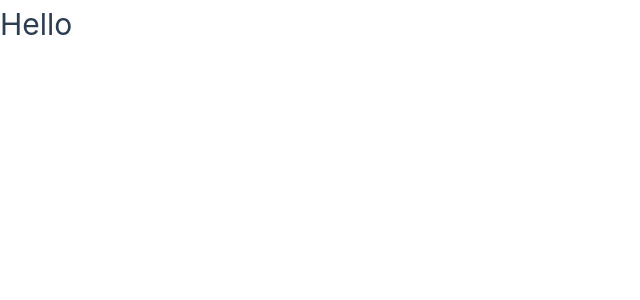
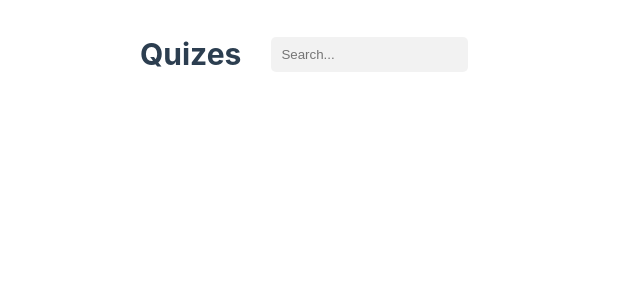
Before and after one commit to horaciosdev/vue-quiz-app, a Vue app: page / in a window 1280 px wide. Shown: the top 300 px of the page, without its empty margins (0-640 px from the left). Built offline with nearby package versions, Linux system fonts and the light colour scheme.

Commit message:
feat: added header as well as its initial styles

```diff
--- a/src/App.vue
+++ b/src/App.vue
@@ -1,3 +1,36 @@
 <template>
-  <h1>Hello</h1>
+  <div class="container">
+    <header>
+      <h1>Quizes</h1>
+      <input type="text" placeholder="Search..." />
+    </header>
+
+    <div class="options-container"></div>
+  </div>
 </template>
+
+<style scoped>
+.container {
+  max-width: 1000px;
+  margin: 0 auto;
+}
+
+header {
+  margin-bottom: 10px;
+  margin-top: 30px;
+  display: flex;
+  align-items: center;
+}
+
+header h1 {
+  font-weight: bold;
+  margin-right: 30px;
+}
+
+header input {
+  border: none;
+  background-color: rgba(128, 128, 128, 0.1);
+  padding: 10px;
+  border-radius: 5px;
+}
+</style>
```
